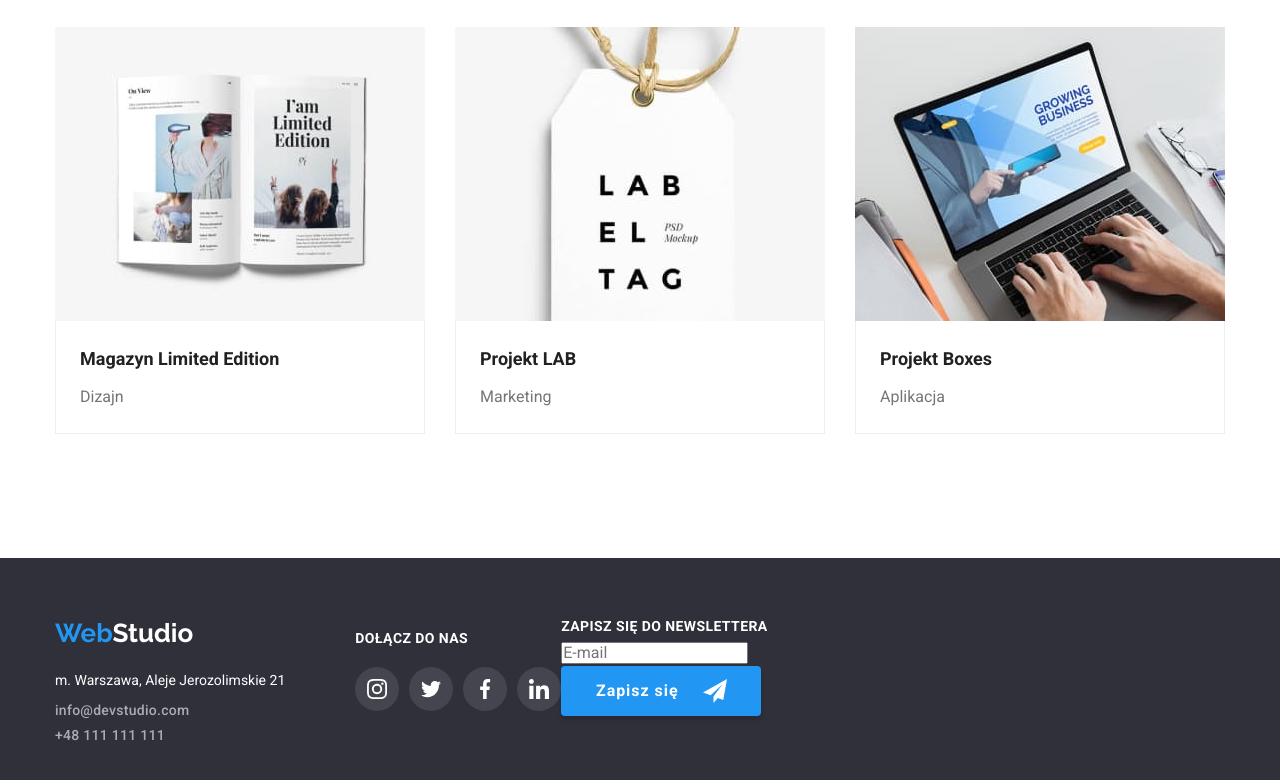
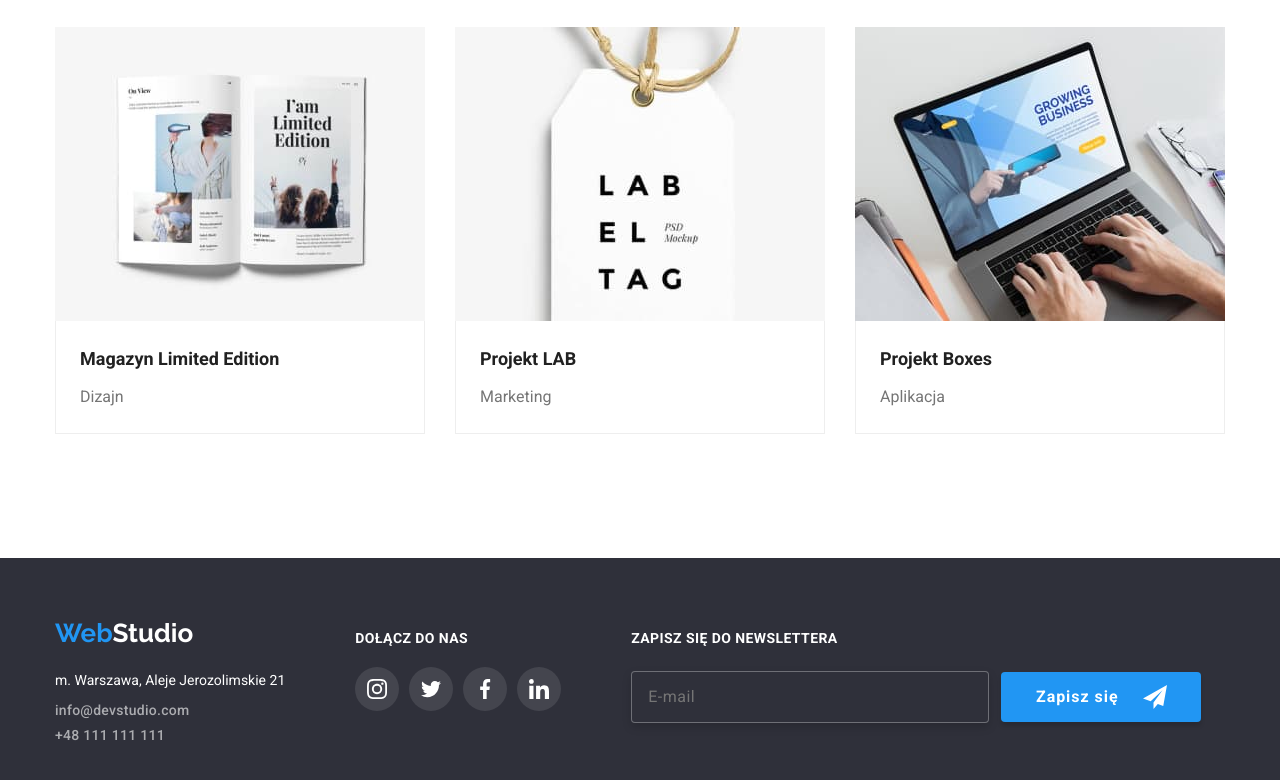
Before and after one commit to pawel-strzelecki/goit-markup-hw-06, a plain HTML site: page portfolio.html in a window 1280 px wide. Shown: the part 1100-1880 px from the top of the page. Drawn offline with nearby package versions, Linux system fonts and the light colour scheme.

Commit message:
finished

```diff
--- a/portfolio.html
+++ b/portfolio.html
@@ -313,11 +313,15 @@
               </li>
             </ul>
           </div>
-          <div class="footer__newsletter--flex">
+          <div class="footer__newsletter-flex">
             <h4 class="footer-text">ZAPISZ SIĘ DO NEWSLETTERA</h4>
-              <form class="footer__newsletter-form--flex">
-                <label for="e-mail-newsletter">
-                  <input class="footer__newsletter-form--input" id="e-mail-newsletter" name="e-mail-sign-up-for-newsletter" placeholder="E-mail">
+            <form class="footer__newsletter-form-flex">
+              <label>
+                <input
+                  class="footer__newsletter-form-input"
+                  name="e-mail-sign-up-for-newsletter"
+                  placeholder="E-mail"
+                />
               </label>
               <button class="main-button newsletter-button" type="submit">
                 <span>Zapisz się</span>
@@ -327,6 +331,7 @@
               </button>
             </form>
           </div>
+        </div>
       </section>
     </footer>
   </body>
```
Also changed, not shown: index.html (+19 -8 lines). Lines whose indentation alone changed are shown as unchanged.
